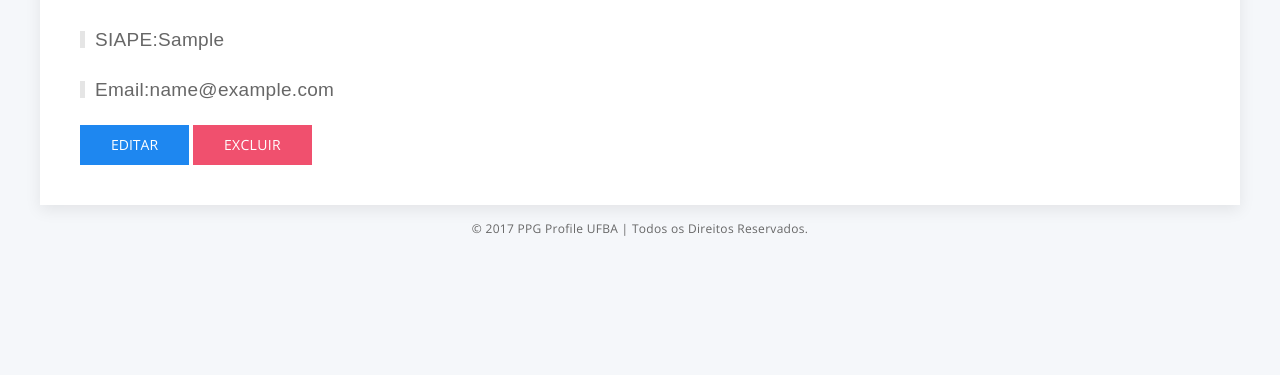
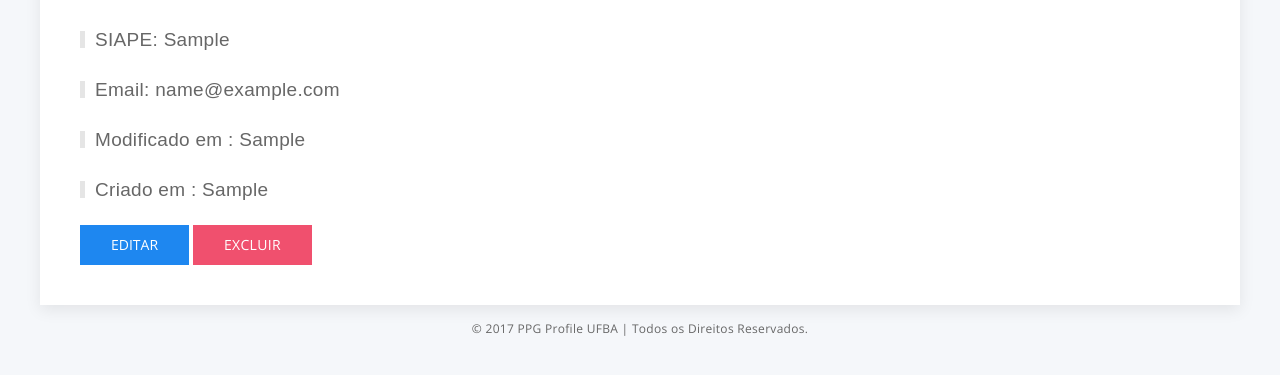
Before and after one commit to carlafagundes/ppgprofile, a PHP site: page /professor/view.php?id=1 in a window 1280 px wide. Shown: the part 302-677 px from the top of the page. Run offline with PHP 8.4, Linux system fonts and the light colour scheme; tables that the repository leaves empty or names only in its code hold one stand-in row (values such as "Sample post"); data that the repository does not hold is empty.

Commit message:
Update view.php

```diff
--- a/implementation/professor/view.php
+++ b/implementation/professor/view.php
@@ -25,17 +25,23 @@
 											<div class="alert alert-<?php echo $_SESSION['type']; ?>"><?php echo $_SESSION['message']; ?></div>
 										<?php endif; ?>
                     <header class="panel_header">
-                        <h2 class="title pull-left uk-heading-bullet">Nome:<?php echo $customer['pNome']; ?></h2>
+                        <h2 class="title pull-left uk-heading-bullet">Nome: <?php echo $customer['pNome']; ?></h2>
                     </header>
 										<header class="panel_header">
-											<h2 class="title pull-left uk-heading-bullet">Sobrenome:<?php echo $customer['uNome']; ?></h2>
+											<h2 class="title pull-left uk-heading-bullet">Sobrenome: <?php echo $customer['uNome']; ?></h2>
 										</header>
 										<header class="panel_header">
-											<h2 class="title pull-left uk-heading-bullet">SIAPE:<?php echo $customer['siape']; ?></h2>
+											<h2 class="title pull-left uk-heading-bullet">SIAPE: <?php echo $customer['siape']; ?></h2>
 										</header>
 										<header class="panel_header">
-											<h2 class="title pull-left uk-heading-bullet">Email:<?php echo $customer['email']; ?></h2>
+											<h2 class="title pull-left uk-heading-bullet">Email: <?php echo $customer['email']; ?></h2>
 										</header>
+                    <header class="panel_header">
+                      <h2 class="title pull-left uk-heading-bullet">Modificado em : <?php echo $customer['modified']; ?></h2>
+                    </header>
+                    <header class="panel_header">
+                      <h2 class="title pull-left uk-heading-bullet">Criado em : <?php echo $customer['created']; ?></h2>
+                    </header>
 										<a href="edit.php?id=<?php echo $customer['id']; ?>" title="Editar"><button class="uk-button uk-button-primary">Editar</button></a>
 										<a href="delete.php?id=<?php echo $customer['id']; ?>" class="uk-button uk-button-danger" title="Excluir">Excluir</a>
                 </div>
```
